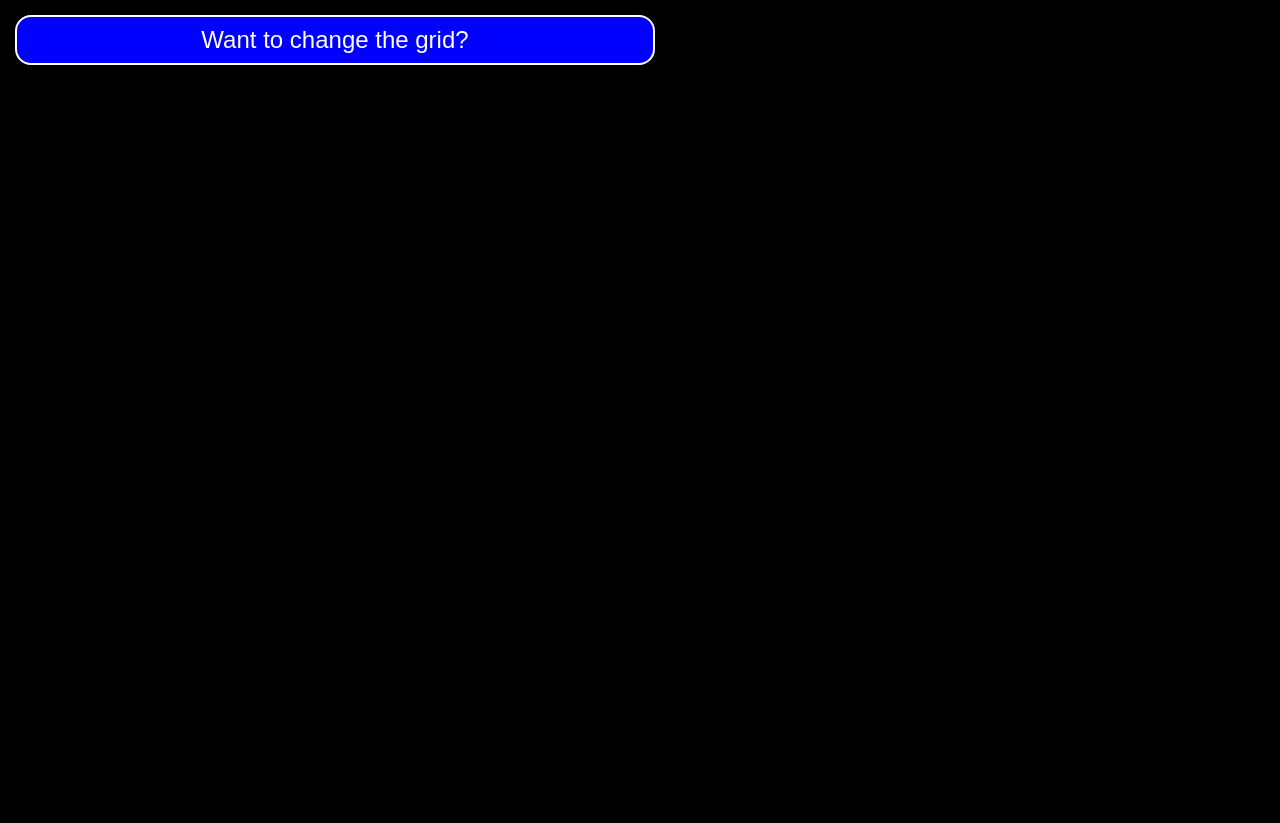
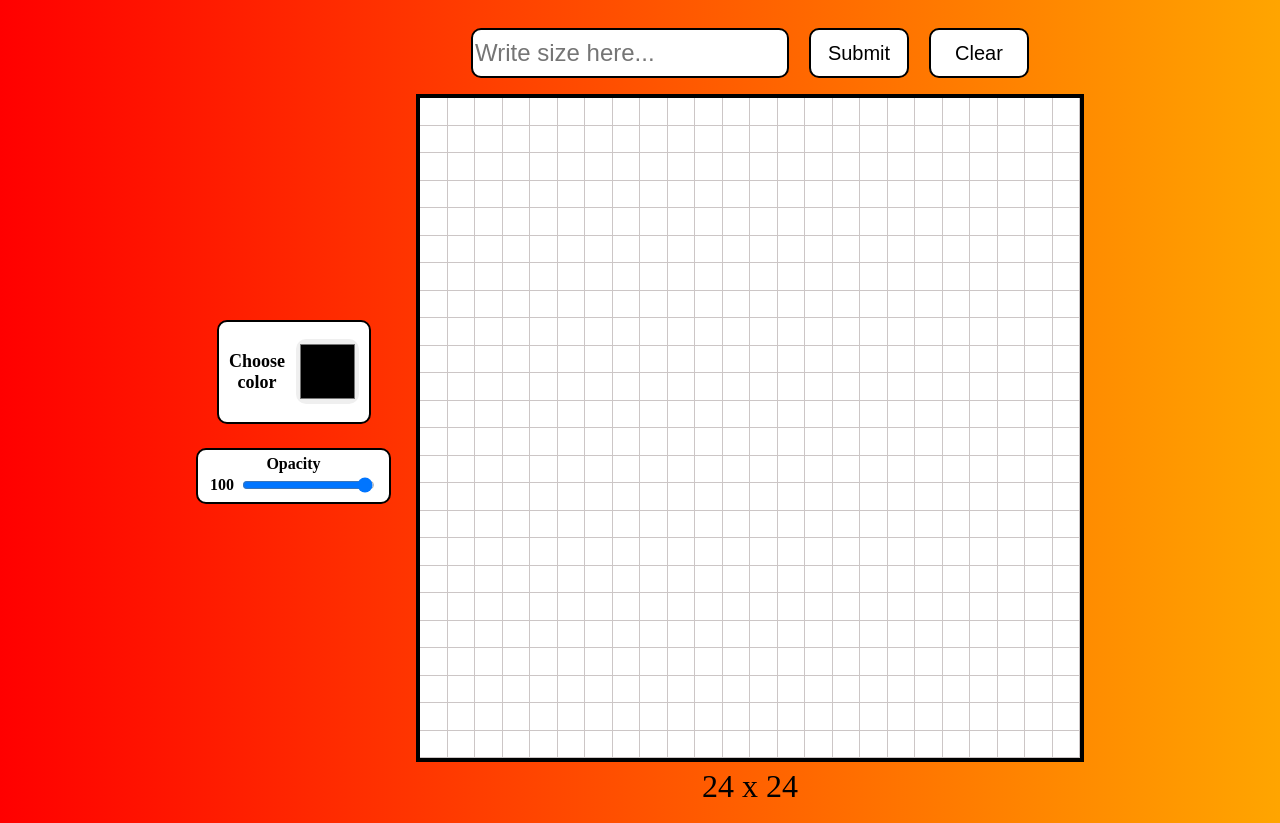
Before and after one commit to Bogur44/Etch-a-Sketch, a plain HTML site: page index.html in a window 1280 px wide. Before the commit the page ends 800 px from the top, so only its background shows below. Drawn offline with Linux system fonts and the light colour scheme.

Commit message:
all the way up

```diff
--- a/index.html
+++ b/index.html
@@ -9,54 +9,104 @@
 </head>
 
 <body>
+    <div id="left">
+        <div class="colors">
+            <label class="colorBorder" for="color">Choose color</label>
+            <input id="color" class="color" type="color" value="#000000" >
+        </div>
+        <div class="brightness">
+            <label for="range">Opacity</label>
+                <div class="range">
+                    <output id="range-value"></output>
+                    <input id="range" type="range" value="100" min="1" max="100" step="1">
+                </div>
+            </div>
 
-    <button onclick = 'popup()' class="button" >Want to change the grid?</button>
-
-    <div id="container"></div>
-
-<script>
-    const bod = document.querySelector('body')
-    const container = document.querySelector('#container')
-    const button = document.querySelector('.button')
+    </div>
+<div id="middle">
+    <div class="buttons">
+        <input class="inputNum" type="number" placeholder="Write size here...">
+        <button onclick="submitSize()" class="submit" type="submit">Submit</button>
+        <button onclick="removeAllChildNodes()" class="clear">Clear</button>
 
 
-    function popup(){
-        var input = prompt('What number of boxes do you want?')
-        createGrid(input)
-        console.log(input)
+    </div>
+    <div id="grid"></div>
+    <p class="tileCount"></p>
+</div>
+<script>
+
+const grid = document.getElementById('grid')
+const blocks = document.querySelectorAll('#block')
+let tiles = 24;
+
+const brightness = document.querySelector("#range-value")
+const inputOpacity = document.querySelector("#range")
+let brValue = document.querySelector("#range").value
+const tileCount = document.querySelector('.tileCount')
+tileCount.textContent = tiles + ' x ' + tiles
+
+brightness.textContent = inputOpacity.value
+inputOpacity.addEventListener("input", (event) => {
+  brightness.textContent = event.target.value
+  brValue = event.target.value
+})
+
+function createGrid(tiles){
+    for(let i = 1; i <= tiles ; i++){
+        const col = document.createElement('div')
+        col.classList.add('col')
+        grid.appendChild(col)
+        for(let j = 1; j <= tiles ; j++){
+            const rows = document.createElement('div')
+            rows.classList.add('row')
+            rows.setAttribute('id', 'block')
+            col.appendChild(rows)
+        }
+    }
+    tileCount.textContent = tiles + ' x ' + tiles
+    draw()
+}
+createGrid(tiles)
+
+function draw(){
+    const blocks = document.querySelectorAll('#block')
+            blocks.forEach((block) => {
+                block.addEventListener("mouseover", (e) => {
+                block.style.background = color
+                block.style.opacity = brValue / 100
+                })
+            })
+}
+
+color = document.getElementById("color").value
+document.getElementById("color").addEventListener('change', (e) => {
+    color = document.getElementById("color").value;
+});
+
+function removeAllChildNodes() {
+    while (grid.firstChild) {
+        grid.removeChild(grid.firstChild);
+    }
+    tileCount.textContent = '0 x 0'
+}
+
+function submitSize(){
+    let inputNum = document.querySelector('.inputNum')
+    let num = inputNum.value
+
+    if(4 <= num && num <= 64){
+        removeAllChildNodes()
+        console.log(num)
+        createGrid(num)
+        inputNum.value = ''
+    }
+    else {
+        alert('Input only numbers between 4 and 64')
+        inputNum.value = ''
     }
 
-    function removeStuff(){
-        box.removeElement('div')
-    }
-
-    function createGrid(input){
-        if(input >= 4 && input <= 100){
-            for(let i = 1; i <= input; i++){
-                const box = document.createElement('div')
-                box.classList.add('box')
-                container.appendChild(box)
-            }
-        }
-        else if(input > 100){
-            for(let i = 1; i <= 100; i++){
-                const box = document.createElement('div')
-                box.textContent = ('fvetv')
-                box.classList.add('box')
-                container.appendChild(box)
-            }
-            alert('100 is all I can do')
-        }
-        else if(input < 4){
-            for(let i = 1; i <= 4; i++){
-                const box = document.createElement('div')
-                box.classList.add('box')
-                container.appendChild(box)
-            }
-            alert('Come on man at least 4')
-        }
-    }
-
+}
 </script>
 </body>
 
--- a/style.css
+++ b/style.css
@@ -1,57 +1,113 @@
 body{
-    background-color: black;
-    margin: 0;
-    padding: 0;
-    display: flex;
-    flex-direction: column;
-    justify-content: center;
+  display: flex;
+  align-items: center;
+  justify-content: center;
+  gap: 25px;
+  background: linear-gradient(to right, red,orange)
+}
+#left{
+  display: flex;
+  flex-direction: column;
+  justify-content: center;
+  align-items: center;
+  gap: 24px;
+}
+.brightness{
+  display: flex;
+  flex-direction: column;
+  align-items: center;
+  border: 2px solid black;
+  border-radius: 10px;
+  padding: 5px;
+  background-color: #fff;
+  font-weight: 600;
+  min-width: 181px;
+
+}
+.range{
+  display: flex;
+  align-items: center;
+  gap: 6px;
+}
+#grid{
+  width: 660px;
+  height: 660px;
+  border: 4px solid black;
+  display: grid;
+  background-image: url(./images/texture-g2d4ab3ffc_1920.jpg);
+}
+.buttons{
+  display: flex;
+  gap: 20px;
+  margin-top: 20px;
+}
+#middle{
+  display: flex;
+  flex-direction: column;
+  align-items: center;
+  gap: 16px;
+}
+.colors{
+  height: 100px;
+  width: 150px;
+  padding: 0;
+  border: 2px solid black;
+  border-radius: 10px;
+  text-align: center;
+
+  display: flex;
+  justify-content: center;
+  align-items: center;
+  background-color: #fff;
+  font-size: 18px;
+  font-weight: 600;
+}
+.color{
+  border: none;
+  height: 65px;
+  width: 80px;
+  margin-right: 10px;
+}
+.tileCount{
+  font-size: 32px;
+  margin: 0;
+  padding: 0;
+  translate: 0 -10px;
+}
+button{
+  background-color: #fff;
+  border: 2px solid black;
+  border-radius: 10px;
+  height: 50px;
+  width: 100px;
+  font-size: 20px;
+}
+.clear:hover{
+  background-color: rgba(255, 0, 0, 0.589);
+}
+.submit:hover{
+  background-color: rgba(7, 207, 41, 0.829);
+}
+input{
+  font-size: 24px;
+  border-radius: 10px;
+  border: 2px solid black;
+}
+.col{
+  height: auto;
+  display: flex;
+}
+.row{
+  border-right: 1px solid rgb(204, 198, 198);
+  border-bottom: 1px solid rgb(204, 198, 198);
+  background-color: #fff;
+  height: auto;
+  aspect-ratio: 1;
 }
 
-button{
-    width: 50%;
-    color: white;
-    border-radius: 16px;
-    border: 2px solid white;
-    height: 50px;
-    background-color: blue;
-    font-size: 24px;
-    margin: 15px;
-    transition: transform .1s ease-in-out;
+.row:hover{
+  background-color: lightblue;
 }
-button:hover{
-    transform: scale(1.05);
+.black{
+  background-color: black;
 }
-
-#container{
-    width: auto;
-    height: auto;
-    display: flex;
-    justify-content: center;
-    flex-wrap: wrap;
-    margin: 0;
-    padding: 0;
-    gap: 2px;
-}
-
-.box{
-    width: 10%;
-    height: 100px;
-    background-color: rgb(34, 33, 33);
-    border: 3px solid rgb(139, 138, 138);
-    color: rgb(218, 24, 24);
-    transition: transform .1s ease-in-out;
-    transition: background-color 1s 2s;
-    transition: border-color 1s 2s;
-    border-radius: 4px;
-}
-.box:hover{
-    background-color: rgb(6, 73, 173);
-    transform: scale(1.1);
-    border-color: white;
-
-}
-
-#container{
-    display: flex;
-
-}
```
Also changed, not shown: images/texture-g2d4ab3ffc_1920.jpg (added).
